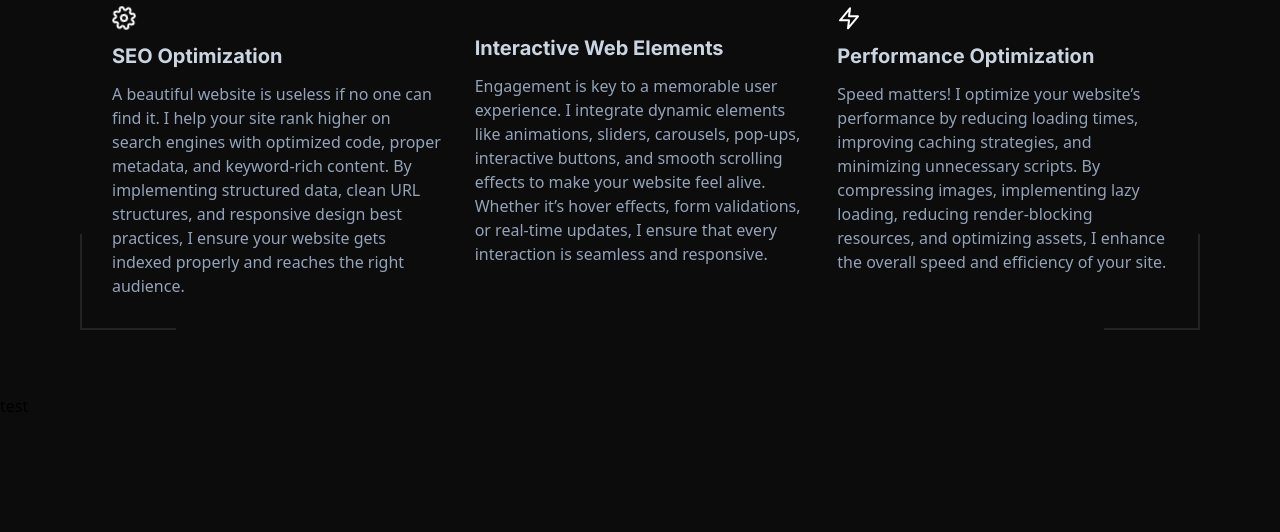
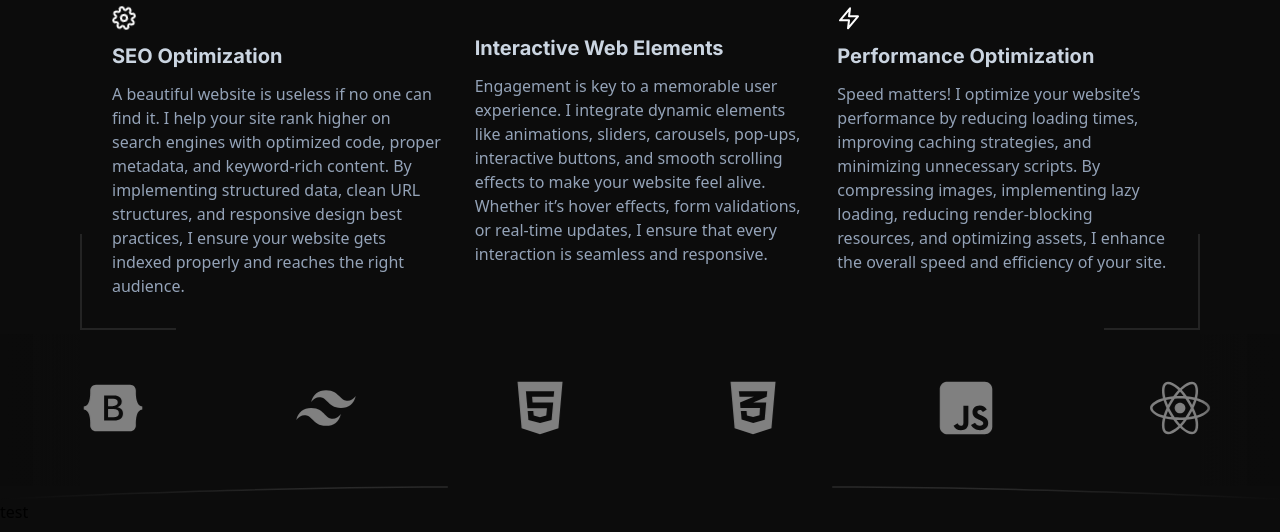
Before and after one commit to KenTubio/react-portfolio-tubio, a React (Vite) app: page / in a window 1280 px wide. Shown: the part 1278-1810 px from the top of the page. Built offline with nearby package versions, Linux system fonts and the light colour scheme; a web font is replaced by a local one.

Commit message:
added tech stack carouse

```diff
--- a/src/components/third-section.jsx
+++ b/src/components/third-section.jsx
@@ -1,14 +1,39 @@
 import { Fragment } from "react";
-import { FiChevronsDown } from "react-icons/fi";
+import { FaCss3Alt, FaBootstrap, FaHtml5 } from "react-icons/fa";
+import { FaSquareJs } from "react-icons/fa6";
+import { RiTailwindCssFill } from "react-icons/ri";
+import { FaReact } from "react-icons/fa6";
+
 
 export default function ThirdSection(){
     return(
        <Fragment>
-            <section className="relative w-full py-12 px-6 ">
-                <div className="flex items-center justify-between text-4xl text-white">
+            <section className="relative w-full py-12 sm:py-7 flex overflow-x-hidden">
+                <div className="bg-gradient-to-r from-[rgb(11,11,11)] via-[rgba(12,12,12,0.9)] absolute left-0 top-9 bottom-0 w-20 z-10 sm:top-0"></div>
 
+                <div className="flex items-center justify-around text-6xl text-white mt-8 brightness-50 min-w-full animate-slider lg:text-5xl sm:text-3xl sm:mt-0">
+                    <FaHtml5 />
+                    <FaCss3Alt />
+                    <FaSquareJs />
+                    <FaReact />
+                    <FaBootstrap />
+                    <RiTailwindCssFill />
                 </div>
+
+                <div className="flex items-center justify-around text-6xl text-white mt-8 brightness-50 min-w-full animate-slider lg:text-5xl sm:text-3xl sm:mt-0">
+                    <FaHtml5 />
+                    <FaCss3Alt />
+                    <FaSquareJs />
+                    <FaReact />
+                    <FaBootstrap />
+                    <RiTailwindCssFill />
+                </div>
+                <div className="bg-gradient-to-l from-[rgb(11,11,11)] via-[rgba(12,12,12,0.9)] absolute right-0 top-9 bottom-0 w-20 z-10 sm:top-0"></div>
             </section>
+
+            <div className="flex justify-center">
+                <img src="/bg.svg" alt="" />
+            </div>
 
        </Fragment>
 
--- a/tailwind.config.js
+++ b/tailwind.config.js
@@ -45,11 +45,17 @@ export default {
         shake: {
 
         },
+
+        slider: {
+          "0%": { transform: "translateX(0%)" },
+          "100%": { transform: "translateX(-100%)" },
+
+        },
       },
 
       animation: {
         rotate: "rotate 2s ease-in-out infinite",
-
+        slider: "slider 10s ease-in-out infinite",
       },
     },
   },
```
